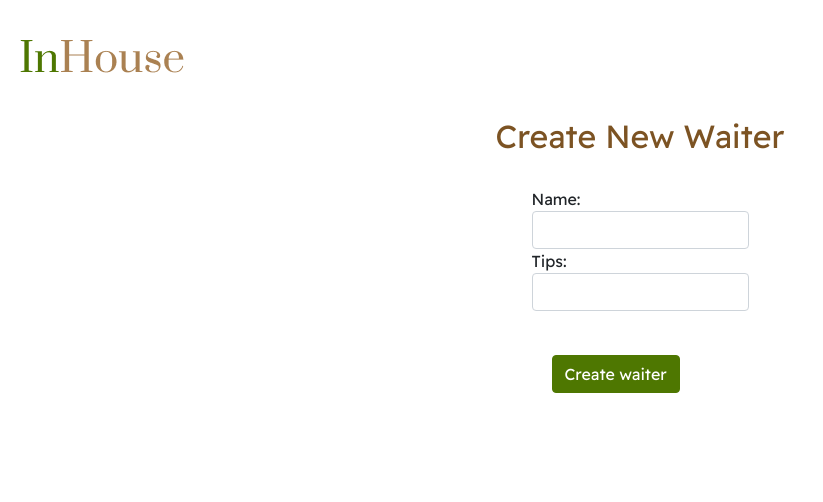
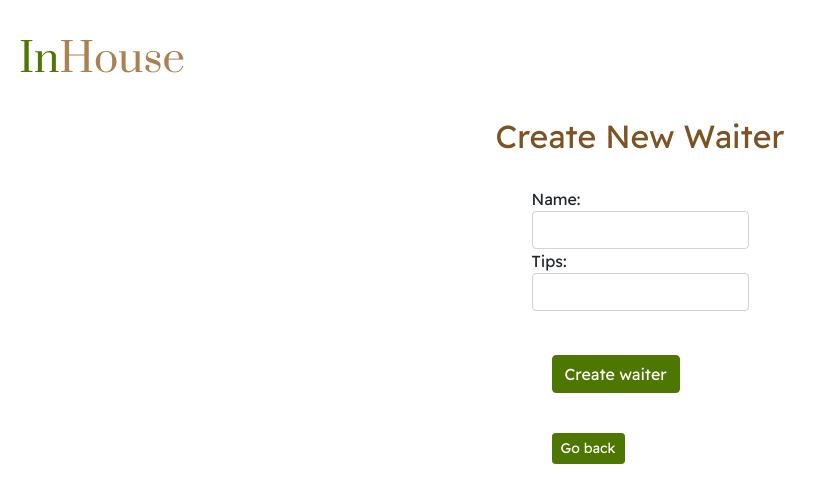
Before and after one commit to tappenze/inHouse, a React (Create React App) app in the folder client/: page /createWaiter in a window 1280 px wide. Shown: the top 502 px of the page, without its empty margins (0-823 px from the left). Built offline with nearby package versions, Linux system fonts and the light colour scheme.

Commit message:
added go back button to create waiter

```diff
--- a/client/src/components/pages/createWaiter.js
+++ b/client/src/components/pages/createWaiter.js
@@ -1,4 +1,6 @@
 import React, { Component } from "react";
+import { Button } from 'react-bootstrap';
+import { Link } from "react-router-dom";
 import axios from 'axios';
 import inhouse from './InHouse.png';
 
@@ -85,6 +87,13 @@ export default class CreateWaiter extends Component {
                   className="btn btn-primary"
                 />
               </div>
+              <Link to={{
+                pathname: "/waiters"
+                }}>
+                <Button variant="secondary" size="sm">
+                  Go back
+                </Button>
+              </Link>
             </form>
           </div>
         </div>
```
